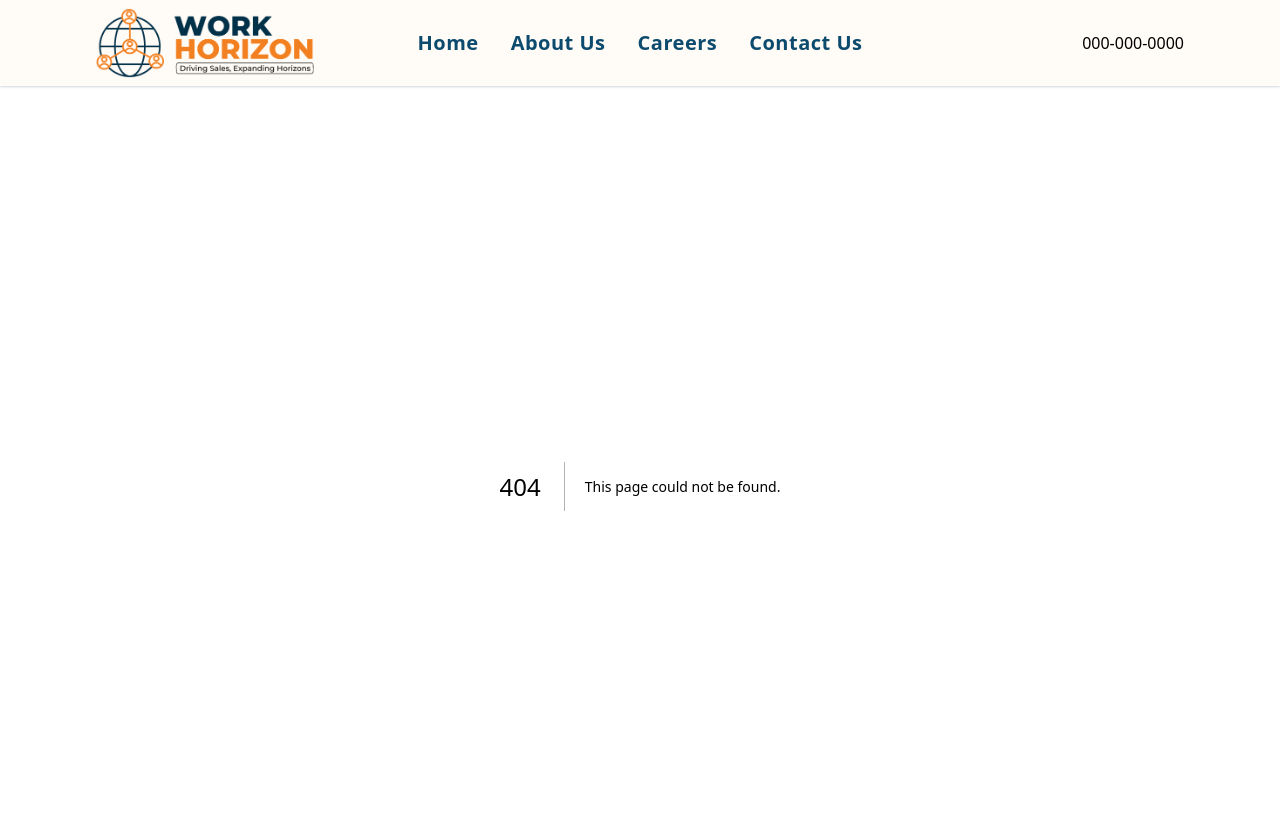
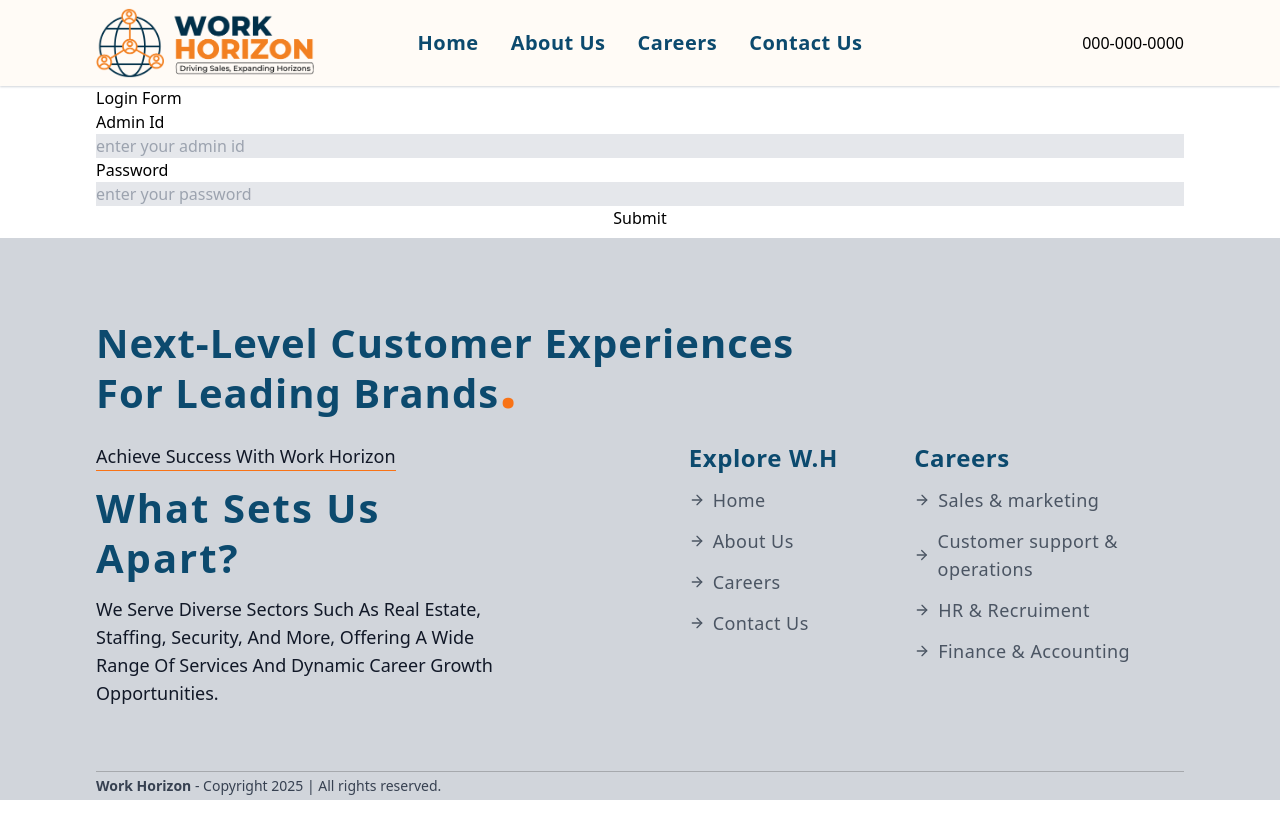
Before and after one commit to AnserShafiq/WorkHorizon, a Next.js app: page /portal in a window 1280 px wide. Before the commit this address had no page. Shown: the top 838 px of the page. After the commit the page ends 800 px from the top, so only its background shows below. Built offline with nearby package versions, Linux system fonts and the light colour scheme.

Commit message:
Starting to link backend

```diff
--- /dev/null
+++ b/app/api/auth/[...nextauth]/route.ts
@@ -0,0 +1,4 @@
+
+import  {handlers} from '@/auth'
+
+export const {GET, POST} = handlers;
--- a/app/layout.tsx
+++ b/app/layout.tsx
@@ -3,6 +3,7 @@ import "./globals.css";
 import MainHeader from "@/app/ui/header";
 import Footer from '@/app/ui/footer'
 import {Noto_Sans} from 'next/font/google'
+// import { SessionProvider } from "next-auth/react";
 
 const notosans = Noto_Sans({
   variable: '--font-noto-sans',
@@ -19,6 +20,7 @@ export default function RootLayout({
   children: React.ReactNode;
 }>) {
   return (
+    // <SessionProvider>
     <html lang="en">
       <body className={`${notosans.variable} antialiased`}>
         <MainHeader />
@@ -28,5 +30,6 @@ export default function RootLayout({
         <Footer />
       </body>
     </html>
+    // </SessionProvider>
   );
 }
--- /dev/null
+++ b/app/lib/authenticate.tsx
@@ -0,0 +1,18 @@
+
+
+
+export async function authentication(prevState: string|undefined , formData: FormData) {
+    try{
+        const data:Record<string, any> = {};
+        formData.forEach((value,key) => {
+            data[key] = value;
+        })
+        console.log('Data from Login Form => ',data)
+
+        // const user
+
+        return({success: true})
+    }catch(error:any){
+        return ({error:'Error Message'})
+    }
+}
--- /dev/null
+++ b/app/portal/page.tsx
@@ -0,0 +1,10 @@
+import LoginForm from "../ui/login/form";
+
+
+export default function Page(){
+    return(
+        <>
+            <LoginForm />
+        </>
+    )
+}
--- /dev/null
+++ b/app/ui/login/form.tsx
@@ -0,0 +1,29 @@
+"use client"
+
+import { authentication } from "@/app/lib/authenticate"
+
+// import{useSession} from 'next-auth/react'
+
+export default function LoginForm(){
+    // const {data:session} = useSession()
+    const formAction = async(formData: FormData) => {
+        const result = authentication(undefined, formData);
+        console.log('Result from Authentication=> ', result);
+    }
+    return(
+        <div className="container w-[88%] lg:w-full">
+            Login Form
+            <form className="flex flex-col">
+                <label>
+                    Admin Id
+                </label>
+                <input className="bg-gray-200" type='text' name='adminid' id='adminid' placeholder="enter your admin id"/>
+                <label>
+                    Password
+                </label>
+                <input className="bg-gray-200" type='text' name='password' id='password' placeholder="enter your password"/>
+                <button type='submit'>Submit</button>
+            </form>
+        </div>
+    )
+}
--- /dev/null
+++ b/auth.ts
@@ -0,0 +1,21 @@
+import NextAuth from "next-auth";
+import Credentials from "next-auth/providers/credentials";
+import { z } from "zod";
+import { authConfig } from "./auth.config";
+export const{handlers, signIn, signOut, auth} = NextAuth({
+    ...authConfig,
+    providers:[
+        Credentials({
+            credentials:{
+                adminid:{type:'text'},
+                password:{type:'password'},
+            },
+            async authourize(credentials) {
+                const credentialsFromLoginForm = z.object({
+                    adminid:z.string(),
+                    password:z.string(),
+                }).safeParse(credentials);
+            }
+        })
+    ]
+})
--- /dev/null
+++ b/middleware.ts
@@ -0,0 +1,2 @@
+
+export {auth as middleware} from '@/auth'
--- a/package.json
+++ b/package.json
@@ -15,9 +15,11 @@
     "lucide-react": "^0.475.0",
     "mysql2": "^3.12.0",
     "next": "15.1.7",
+    "next-auth": "5.0.0-beta.25",
     "react": "^19.0.0",
     "react-dom": "^19.0.0",
-    "react-icons": "^5.5.0"
+    "react-icons": "^5.5.0",
+    "zod": "^3.24.2"
   },
   "devDependencies": {
     "@eslint/eslintrc": "^3",
```
Also changed, not shown: auth.config.ts (added, +15 -0 lines), 1 other file (tests, documents, lock files or other folders).
